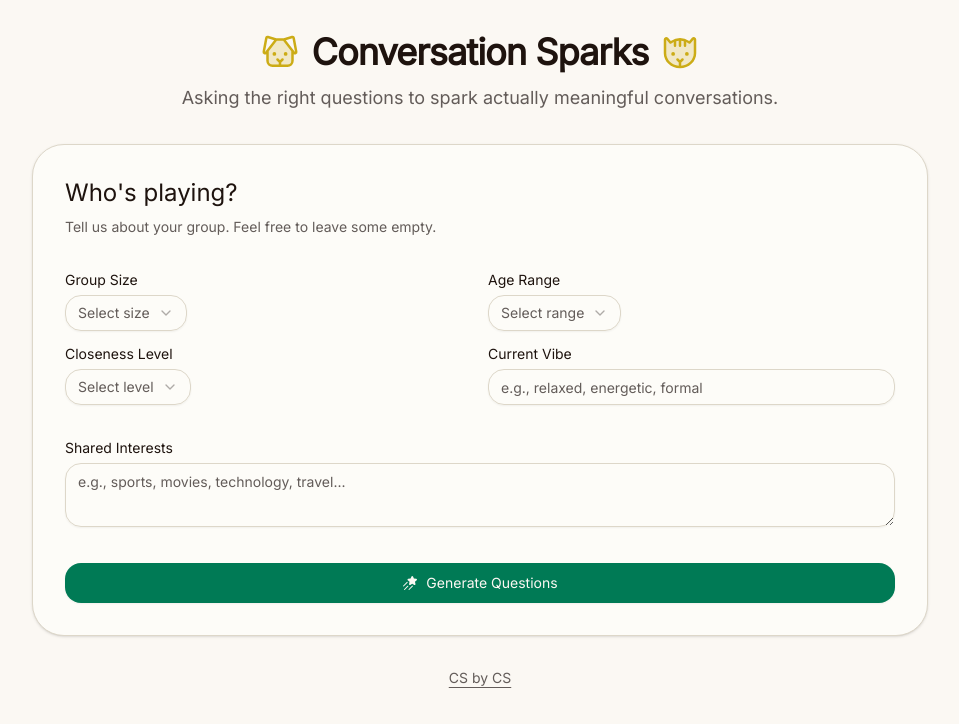
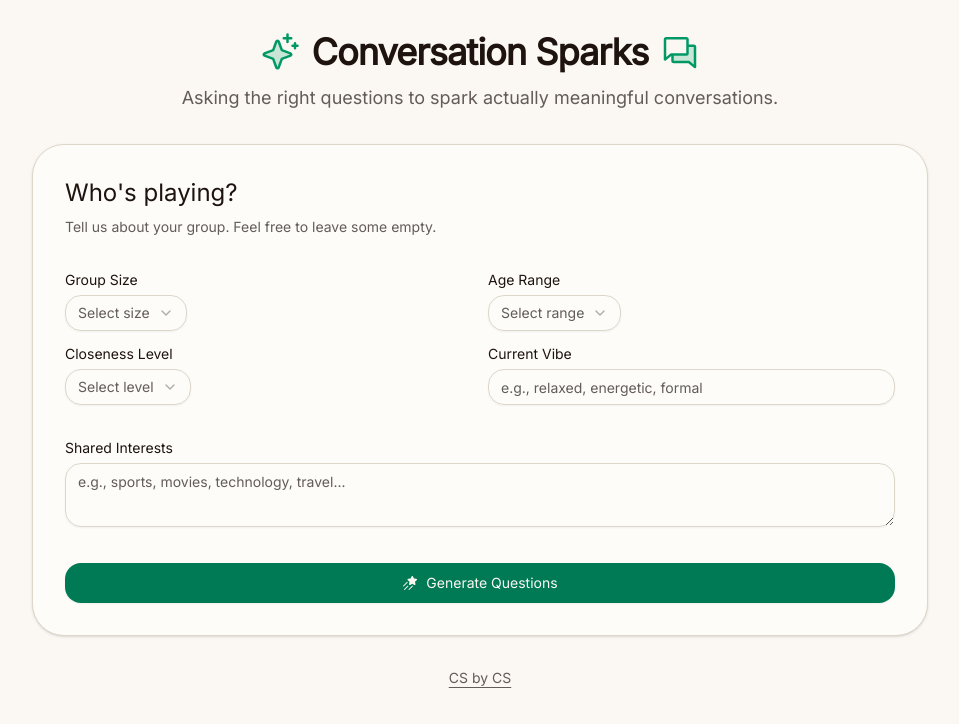
Before and after one commit to CSfromCS/conversation-sparks, a React (Vite) app: page / in a window 1280 px wide. Shown: the top 724 px of the page, without its empty margins (160-1119 px from the left). Built offline with nearby package versions, Linux system fonts and the light colour scheme.

Commit message:
Generated by Spark: What elements would fit to replace the dog and cat beside the title "Conversation Sparks"? Lets try

```diff
--- a/src/App.tsx
+++ b/src/App.tsx
@@ -1,5 +1,5 @@
 import { useState } from 'react'
-import { Dog, Cat, ShootingStar, ArrowClockwise, CopySimple, Check } from '@phosphor-icons/react'
+import { Chats, Sparkle, ShootingStar, ArrowClockwise, CopySimple, Check } from '@phosphor-icons/react'
 import { Card } from '@/components/ui/card'
 import { Button } from '@/components/ui/button'
 import { Input } from '@/components/ui/input'
@@ -156,11 +156,11 @@ from https://conversation-spark--csfromcs.github.app/`
       <div className="max-w-4xl mx-auto space-y-8">
         <header className="text-center space-y-3">
           <div className="flex items-center justify-center gap-3">
-            <Dog className="text-[oklch(0.75_0.15_95)]" size={40} weight="duotone" />
+            <Sparkle className="text-accent" size={40} weight="duotone" />
             <h1 className="text-4xl font-semibold tracking-tight text-foreground">
               Conversation Sparks
             </h1>
-            <Cat className="text-[oklch(0.75_0.15_95)]" size={40} weight="duotone" />
+            <Chats className="text-accent" size={40} weight="duotone" />
           </div>
           <p className="text-lg text-muted-foreground">
             Asking the right questions to spark actually meaningful conversations.
```
